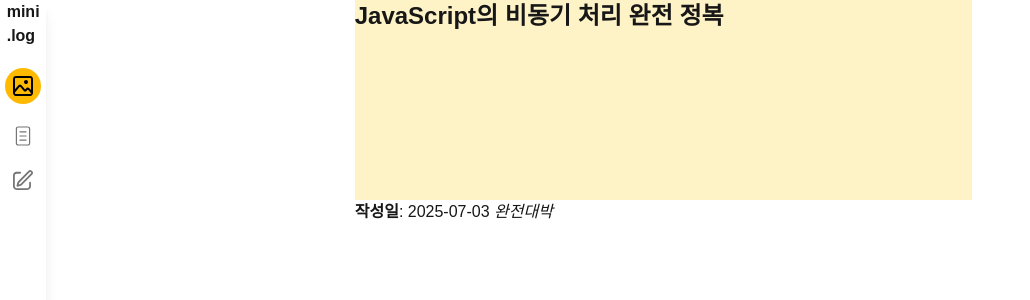
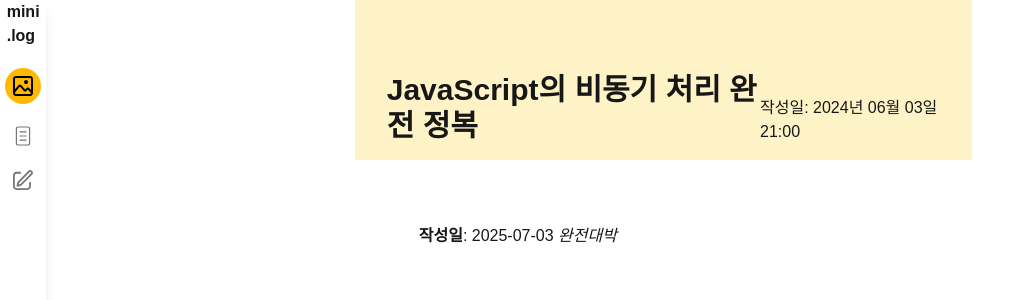
Before and after one commit to memymini/Blog, a Next.js app: page /1 in a window 1280 px wide. Shown: the top 300 px of the page, without its empty margins (0-1030 px from the left). Built offline with nearby package versions, Linux system fonts and the light colour scheme.

Commit message:
style: 상세페이지 레이아웃 설정

```diff
--- a/src/app/[id]/page.tsx
+++ b/src/app/[id]/page.tsx
@@ -1,5 +1,6 @@
 import { Content } from "@/type/content";
 import MdViewer from "@/components/post/MdViewer";
+import { formatToKST } from "@/utils/formatDate";
 
 export default async function ContentDetail({
   params,
@@ -12,14 +13,17 @@
   const id = (await params).id;
   const contents = await contentsRes.json();
   const content = await contents.find((item: Content) => item.id === id);
+  const date = content.modifiedAt ? content.modifiedAt : content.createdAt;
 
   return (
     <div className="w-full lg:w-1/2">
-      <div className="flex flex-col justify-baseline w-full h-50 bg-amber-100">
-        <h1 className="text-2xl font-bold">{content.title}</h1>
+      <div className="flex items-end justify-between w-full h-40 bg-amber-100 py-4 px-8">
+        <h1 className="text-3xl font-bold">{content.title}</h1>
+        <p>작성일: {formatToKST(date)}</p>
       </div>
-
-      <MdViewer content={content.summary} />
+      <div className="p-16">
+        <MdViewer content={content.summary} />
+      </div>
     </div>
   );
 }
--- a/src/components/nav/Nav.tsx
+++ b/src/components/nav/Nav.tsx
@@ -1,11 +1,15 @@
+import Link from "next/link";
+
 export default function Nav() {
   return (
     <div className="flex flex-col w-12 h-screen justify-start items-center shadow-lg gap-5">
-      <p className="font-extrabold">
-        mini
-        <br />
-        .log
-      </p>
+      <Link href="/">
+        <p className="font-extrabold">
+          mini
+          <br />
+          .log
+        </p>
+      </Link>
       <div className="flex items-center justify-center rounded-3xl bg-amber-400 w-9 h-9">
         <img src="/icons/image.svg" />
       </div>
```
